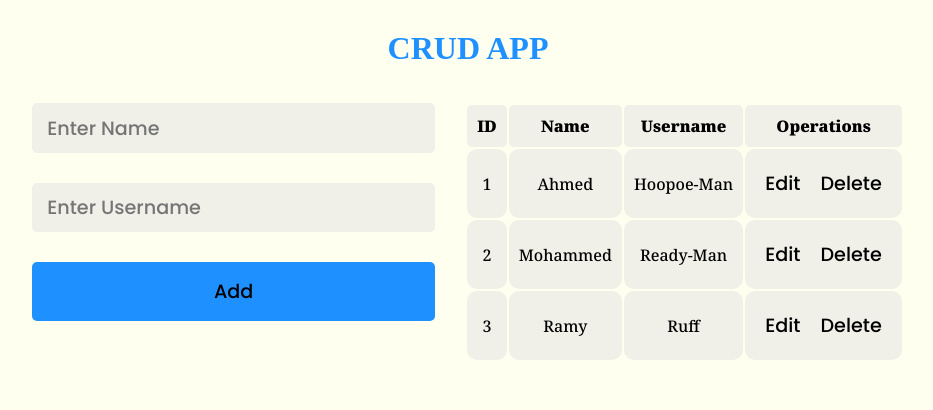
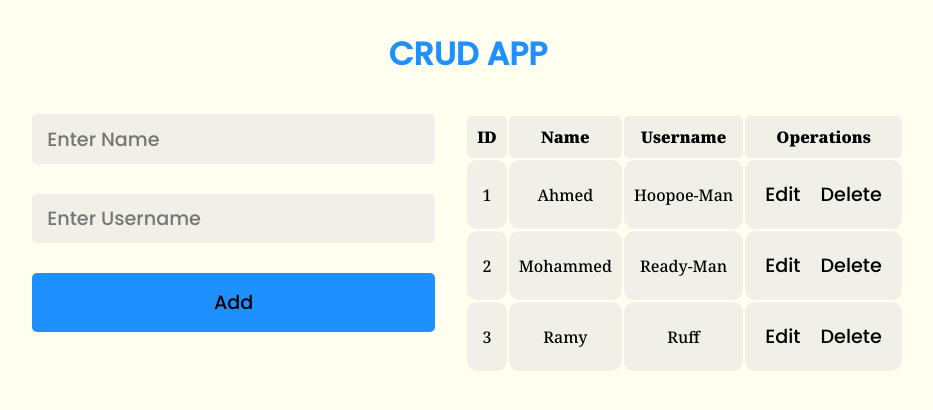
Before and after one commit to ahmedllshafiey/CRUD-App-React, a React (Vite) app: page / in a window 1280 px wide. Shown: the top 410 px of the page, without its empty margins (172-1105 px from the left). Built offline with nearby package versions, Linux system fonts and the light colour scheme.

Commit message:
font edit

```diff
--- a/src/index.css
+++ b/src/index.css
@@ -22,7 +22,7 @@ body {
 }
 
 .title {
-    font-family: 'britannic';
+    font-family: 'Poppins', sans-serif;
     text-align: center;
     color: dodgerblue;
 }
```
